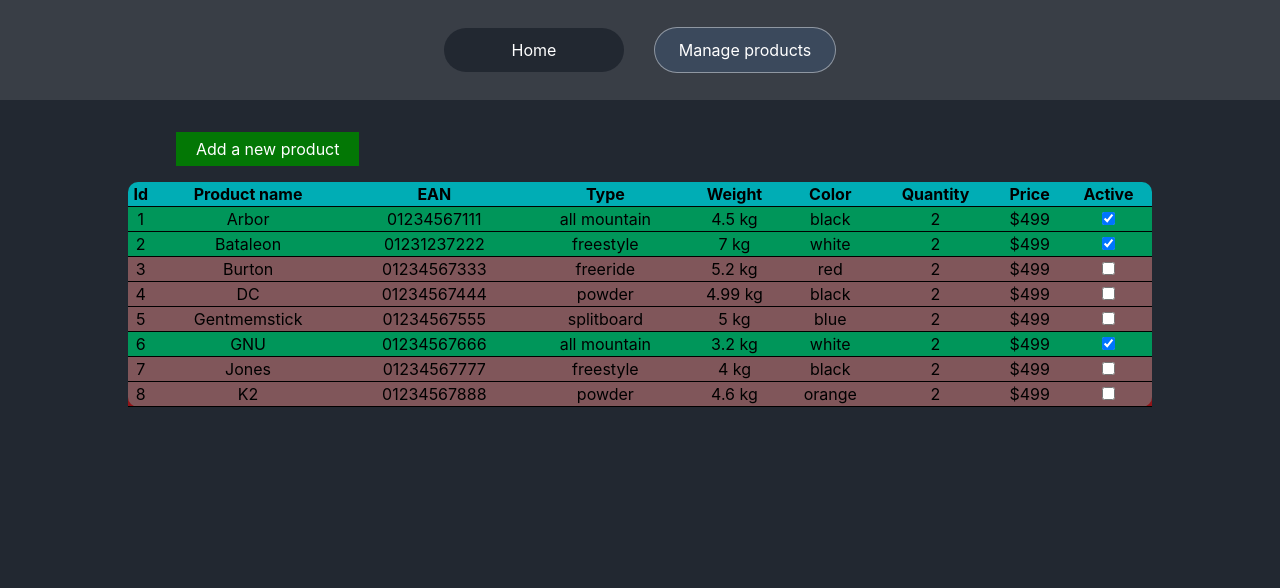
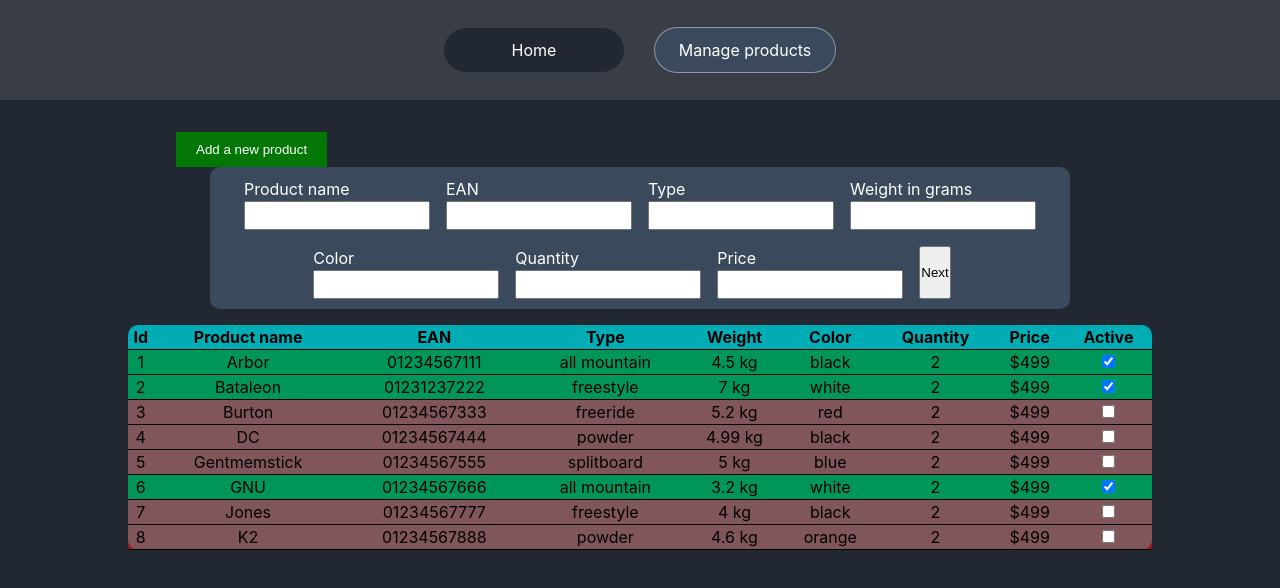
Before and after one commit to Clawetoora/react-typescript-warehouse-managing-system, a React (Vite) app: page /products in a window 1280 px wide. Shown: the top 588 px of the page. Built offline with nearby package versions, Linux system fonts and the light colour scheme.

Commit message:
added form to add new product(not finished yet)

```diff
--- /dev/null
+++ b/src/components/AddNewProductForm.module.scss
@@ -0,0 +1,24 @@
+.form {
+  background-color: #3b495c;
+  display: flex;
+  width: 80%;
+  flex-wrap: wrap;
+  justify-content: center;
+  gap: 1rem;
+  padding: 10px 20px;
+  border-radius: 10px;
+  .input-container {
+    color: White;
+    display: flex;
+    flex-direction: column;
+    text-align: left;
+    input {
+      padding-left: 5px;
+      height: 25px;
+      &::placeholder {
+        padding-left: 5px;
+        color: rgba(255, 255, 255, 0.438);
+      }
+    }
+  }
+}
--- /dev/null
+++ b/src/components/AddNewProductForm.tsx
@@ -0,0 +1,158 @@
+import React, { useState } from "react";
+
+import styles from "./AddNewProductForm.module.scss";
+
+interface Product {
+  id: number;
+  name: string;
+  ean: number | null;
+  type: string | null;
+  weight: number | null;
+  color: string | null;
+  active: boolean;
+  quantity: number | null;
+  price: number | null;
+}
+
+interface ProductsProps {
+  products: Product[];
+  setProducts: React.Dispatch<React.SetStateAction<Product[]>>;
+}
+
+export default function AddNewProductForm({
+  products,
+  setProducts,
+}: ProductsProps) {
+  const [name, setName] = useState("");
+  const [ean, setEan] = useState(0);
+  const [type, setType] = useState("");
+  const [weight, setWeight] = useState(0);
+  const [color, setColor] = useState("");
+  const [quantity, setQuantity] = useState(1);
+  const [price, setPrice] = useState(0);
+  const [touched, setTouched] = useState(false);
+  const [newProduct, setNewProduct] = useState({
+    id: 0,
+    name: "",
+    ean: 0,
+    type: "",
+    weight: 0,
+    color: "",
+    active: true,
+    quantity: 0,
+    price: 0,
+  });
+  return (
+    <form action="" className={styles.form}>
+      <div className={styles["input-container"]}>
+        <label htmlFor="product-name">Product name</label>
+        <input
+          type="text"
+          id="product-name"
+          placeholder="ex. Snowboard"
+          onChange={(e) => setName(e.target.value)}
+          required
+        />
+      </div>
+      <div className={styles["input-container"]}>
+        <label htmlFor="product-ean">EAN</label>
+        <input
+          type="number"
+          id="product-ean"
+          placeholder="10 Digits code"
+          required
+          onBlur={() => setTouched(true)}
+          onChange={(e) => {
+            setEan(Number(e.target.value));
+          }}
+        />
+        {touched ? (
+          ean.toString().length > 0 && ean.toString().length < 10 ? (
+            <p>Code length: {ean.toString().length} must be 10 digits</p>
+          ) : ean.toString().length > 10 ? (
+            <p>Code length: {ean.toString().length} must be 10 digits</p>
+          ) : (
+            ""
+          )
+        ) : (
+          ""
+        )}
+      </div>
+      <div className={styles["input-container"]}>
+        <label htmlFor="product-type">Type</label>
+        <input
+          type="text"
+          id="product-type"
+          placeholder="ex. Rocker"
+          onChange={(e) => setType(e.target.value)}
+          required
+        />
+      </div>
+      <div className={styles["input-container"]}>
+        <label htmlFor="product-weight">Weight in grams</label>
+        <input
+          type="number"
+          id="product-weight"
+          placeholder="ex. 3499"
+          onChange={(e) => setWeight(Number(e.target.value))}
+          required
+          min={1}
+        />
+      </div>
+      <div className={styles["input-container"]}>
+        <label htmlFor="product-color">Color</label>
+        <input
+          type="text"
+          id="product-color"
+          placeholder="ex. red"
+          onChange={(e) => setColor(e.target.value)}
+          required
+        />
+      </div>
+      <div className={styles["input-container"]}>
+        <label htmlFor="product-quantity">Quantity</label>
+        <input
+          type="number"
+          id="product-quantity"
+          placeholder="ex. 2"
+          onChange={(e) => setQuantity(Number(e.target.value))}
+          required
+          min={1}
+        />
+      </div>
+      <div className={styles["input-container"]}>
+        <label htmlFor="product-price">Price</label>
+        <input
+          type="number"
+          id="product-price"
+          placeholder="ex. 999"
+          onChange={(e) => setPrice(Number(e.target.value))}
+          required
+          min={0}
+        />
+      </div>
+      <button
+        onClick={(e) => {
+          e.preventDefault();
+          setNewProduct({
+            id: Math.random(),
+            name: name,
+            ean: ean,
+            type: type,
+            weight: weight,
+            color: color,
+            quantity: quantity,
+            price: price,
+            active: true,
+          });
+        }}
+      >
+        Next
+      </button>
+      <p>
+        {newProduct.color}
+        {newProduct.name}
+      </p>
+    </form>
+  );
+}
--- a/src/components/ManageTable.module.scss
+++ b/src/components/ManageTable.module.scss
@@ -41,9 +41,10 @@
   text-decoration: none;
   color: white;
   background-color: rgba(0, 128, 0, 0.9);
-  padding: 5px 20px;
+  padding: 10px 20px;
   transition: all 0.3s;
   text-align: center;
+  border: none;
   &:visited {
     color: white;
   }
--- a/src/components/ManageTable.tsx
+++ b/src/components/ManageTable.tsx
@@ -1,16 +1,17 @@
-import React from "react";
+import React, { useState } from "react";
 import styles from "./ManageTable.module.scss";
 import { NavLink } from "react-router-dom";
+import AddNewProductForm from "./AddNewProductForm";
 interface Product {
-  id?: number;
-  name?: string;
-  ean?: string;
-  type?: string;
-  weight?: number;
-  color?: string;
-  active?: boolean;
-  quantity?: number;
-  price?: number;
+  id: number;
+  name: string;
+  ean: number | null;
+  type: string | null;
+  weight: number | null;
+  color: string | null;
+  active: boolean;
+  quantity: number | null;
+  price: number | null;
 }
 
 interface ProductsProps {
@@ -19,17 +20,14 @@
 }
 
 export default function ManageTable({ products, setProducts }: ProductsProps) {
+  const [open, setOpen] = useState(false);
   return (
     <div className={styles.container}>
-      <NavLink className={styles.button} to="/products/create">
-        Add a new product
-      </NavLink>
+      <button className={styles.button}>Add a new product</button>
+      <AddNewProductForm products={products} setProducts={setProducts} />
       <table className={styles.table}>
         <thead>
           <tr>
-            {/* {Object.keys(products[0]).map((key, index) => (
-              <th key={index}>{key.charAt(0).toUpperCase() + key.slice(1)}</th>
-            ))} */}
             <th>Id</th>
             <th>Product name</th>
             <th>EAN</th>
@@ -67,7 +65,7 @@
                 <td>{product.ean}</td>
                 <td>{product.type}</td>
                 <td>
-                  {product.weight !== undefined ? product.weight / 1000 : 0} kg
+                  {product.weight !== null ? product.weight / 1000 : 0} kg
                 </td>
                 <td>{product.color}</td>
                 <td>{product.quantity}</td>
--- a/src/routes/ProductList.tsx
+++ b/src/routes/ProductList.tsx
@@ -1,8 +1,8 @@
 import React, { useContext } from "react";
-import Header from "../components/UI/Header";
+
 import ManageTable from "../components/ManageTable";
 import styles from "./ProductList.module.scss";
-import { NavLink } from "react-router-dom";
+
 import { ProductsListContext } from "../context/ProductsListContext";
 
 export default function ProductList() {
```
